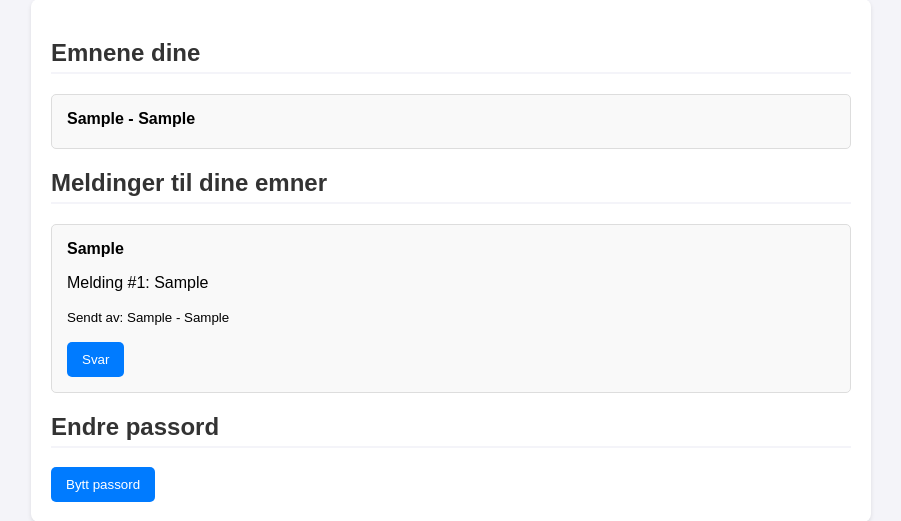
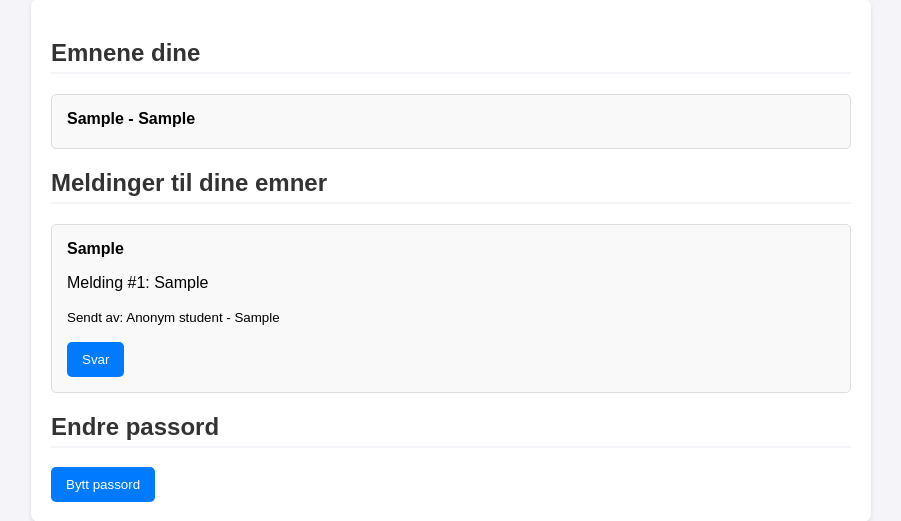
Before and after one commit to DanaDiyar/DatasikkerhetProsjekt, a PHP site: page /dashboard.php in a window 1280 px wide. Shown: the part 153-674 px from the top of the page, without its empty margins (189-1090 px from the left). Run offline with PHP 8.4, Linux system fonts and the light colour scheme; the visitor is signed in with stand-in values (Sample User, id 1); tables that the repository leaves empty or names only in its code hold one stand-in row (values such as "Sample post").

Commit message:
Update dashboard.php

```diff
--- a/dashboard.php
+++ b/dashboard.php
@@ -136,7 +136,7 @@ if ($_SERVER['REQUEST_METHOD'] == 'POST' && isset($_POST['change_password'])) {
                 <li>
                     <strong><?= htmlspecialchars($melding['emnenavn']) ?></strong>
                     <p>Melding #<?= $melding['id'] ?>: <?= htmlspecialchars($melding['innhold']) ?></p>
-                    <p><small>Sendt av: <?= htmlspecialchars($melding['student_email']) ?> - <?= $melding['dato_opprettet'] ?></small></p>
+                    <p><small>Sendt av: Anonym student - <?= $melding['dato_opprettet'] ?></small></p>
                     <button onclick="document.getElementById('reply-form-<?= $melding['id'] ?>').style.display='block'">
                         Svar
                     </button>
```
